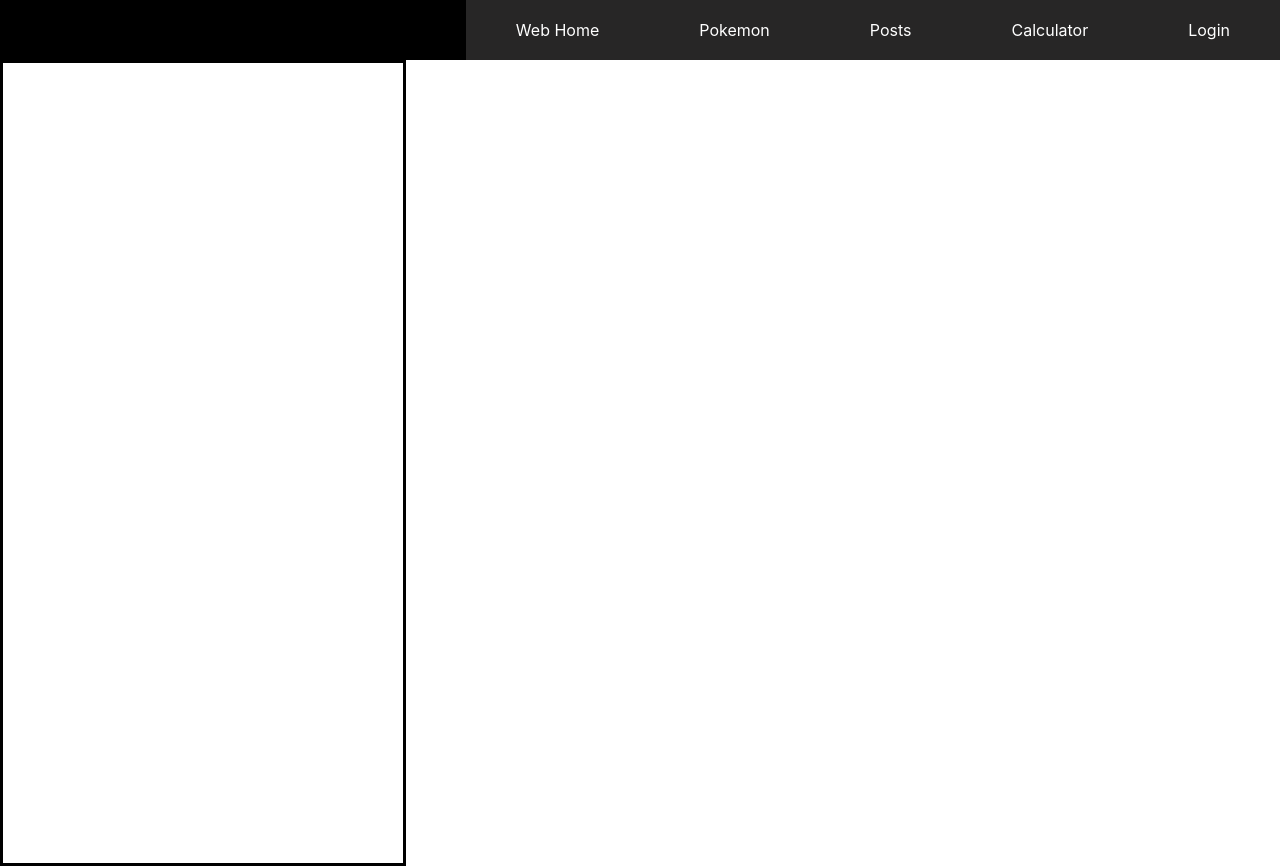
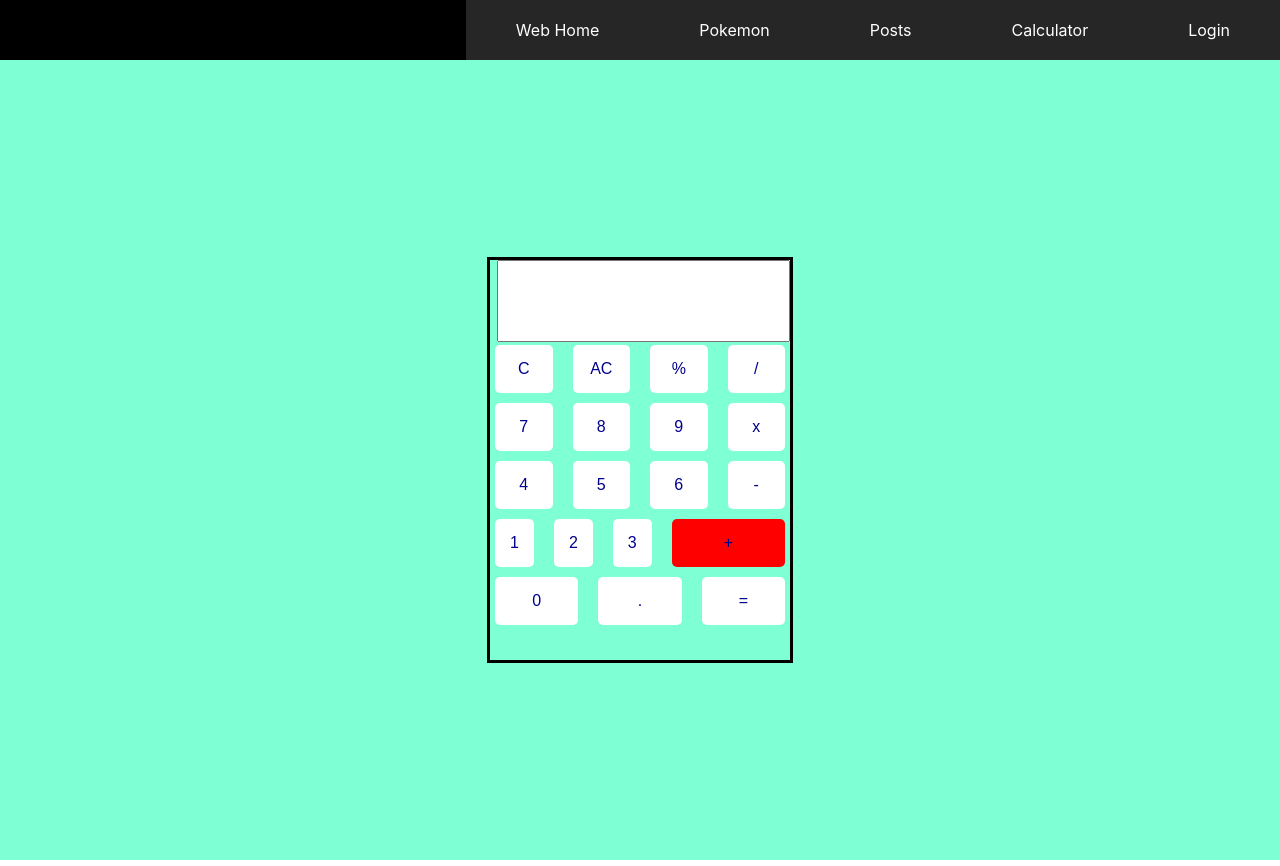
Before and after one commit to GeorgeChen0306/myWeb, a React (Create React App) app: page /calculator in a window 1280 px wide. Built offline with nearby package versions, Linux system fonts and the light colour scheme.

Commit message:
Added some more input validation checks and also a calculator page with two versions one using flex and other grid. Both are still work in progress

```diff
--- a/src/Pages/Calculator.jsx
+++ b/src/Pages/Calculator.jsx
@@ -1,12 +1,52 @@
+import { useState } from "react"
 import Nav from "../components/Nav"
 import "../styles/calculator.css"
 
 const Calculator = () => {
+
+    const [input, setInput] = useState("")
+
     return (
         <>
             <Nav />
-            <div className="calculator-container">
-
+            <div className="calculator-background">
+                <div className="calculator-container">
+                    <div className="calculator-input-display">
+                        <input
+                              value={input}
+                              readOnly
+                        />
+                    </div>
+                    <div className="calculator-row">
+                        <button>C</button>
+                        <button>AC</button>
+                        <button>%</button>
+                        <button>/</button>
+                    </div>
+                    <div className="calculator-row">
+                        <button>7</button>
+                        <button>8</button>
+                        <button>9</button>
+                        <button>x</button>
+                    </div>
+                    <div className="calculator-row">
+                        <button>4</button>
+                        <button>5</button>
+                        <button>6</button>
+                        <button>-</button>
+                    </div>
+                    <div className="calculator-row">
+                        <button>1</button>
+                        <button>2</button>
+                        <button>3</button>
+                        <button className="expand">+</button>
+                    </div>
+                    <div className="calculator-row">
+                        <button>0</button>
+                        <button>.</button>
+                        <button>=</button>
+                    </div>
+                </div>
             </div>
         </>
     )
--- a/src/Pages/Login.jsx
+++ b/src/Pages/Login.jsx
@@ -160,6 +160,36 @@ const Login = () =>{
             }
 
             setSignUpErrMsg(missingText);
+            return;
+        }
+
+        var illegalCharInFields = [];
+        var illegal = false;
+        const illegalChar = /^[a-zA-Z]+$/;
+        const illegalCharInUserName = /[^a-zA-Z0-9_]/
+
+        if (!illegalChar.test(newAccountFirstName)){
+            illegal = true;
+            illegalCharInFields.push("first name");
+        }
+        if (!illegalChar.test(newAccountLastName)){
+            illegal = true;
+            illegalCharInFields.push("last name");
+        }
+        if (illegalCharInUserName.test(newAccountUserName)){
+            illegal = true;
+            illegalCharInFields.push("username");
+        }
+
+        if (illegal){
+            var invalidCharsText = "Illegal characters in ";
+            if (illegalCharInFields.length > 1){
+                invalidCharsText += illegalCharInFields.slice(0,-1).join(", ") + " and " + illegalCharInFields[illegalCharInFields.length-1];
+            }
+            else {
+                invalidCharsText += illegalCharInFields[0];
+            }
+            setSignUpErrMsg(invalidCharsText);
             return;
         }
 
--- a/src/styles/calculator.css
+++ b/src/styles/calculator.css
@@ -1,7 +1,55 @@
+.calculator-background {
+    min-height: 100vh;
+    background-color: aquamarine;
+    display: flex;
+    justify-content: center;
+    align-items: center;
+}
+
 .calculator-container {
-    height: 800px;
-    width: 400px;
+    height: 400px;
+    width: 300px;
     border: solid black;
     display: flex;
+    justify-content: top;
+    align-items: center;
+    flex-direction: column;
+}
+
+.calculator-input-display {
+    width: inherit;
+    height: 20%;
     justify-content: center;
+    align-items: center;
+    text-align: right;
 }
+
+.calculator-input-display input{
+    width: 95%;
+    height: 95%;
+}
+
+.calculator-row {
+    width: 100%;
+    display: flex;
+    justify-content: space-between;
+    gap: 10px;
+}
+
+.calculator-row button {
+    flex-grow: 1;
+    flex-basis: 0;
+    padding: 15px;
+    margin: 5px;
+    text-align: center;
+    border: 2px black;
+    border-radius: 5px;
+    font-size: 1rem;
+    background-color: white;
+    cursor: pointer;
+}
+
+.calculator-row button.expand {
+    flex-basis: 100%;
+    background-color: red;
+}
```
Also changed, not shown: src/Pages/CalculatorGrid.jsx (added), src/styles/calculatorgrid.css (added), 2 other files (tests, documents, lock files or other folders).
